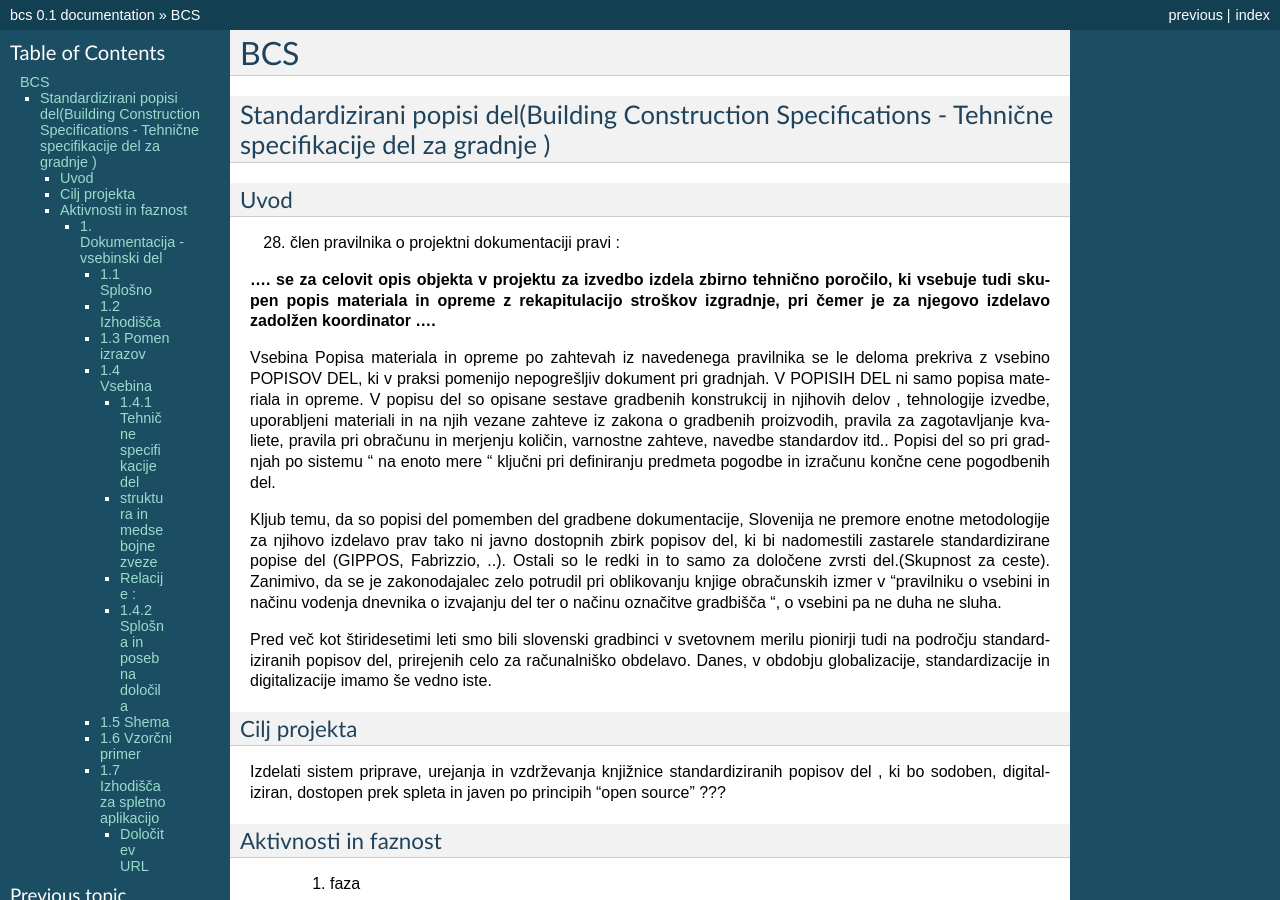
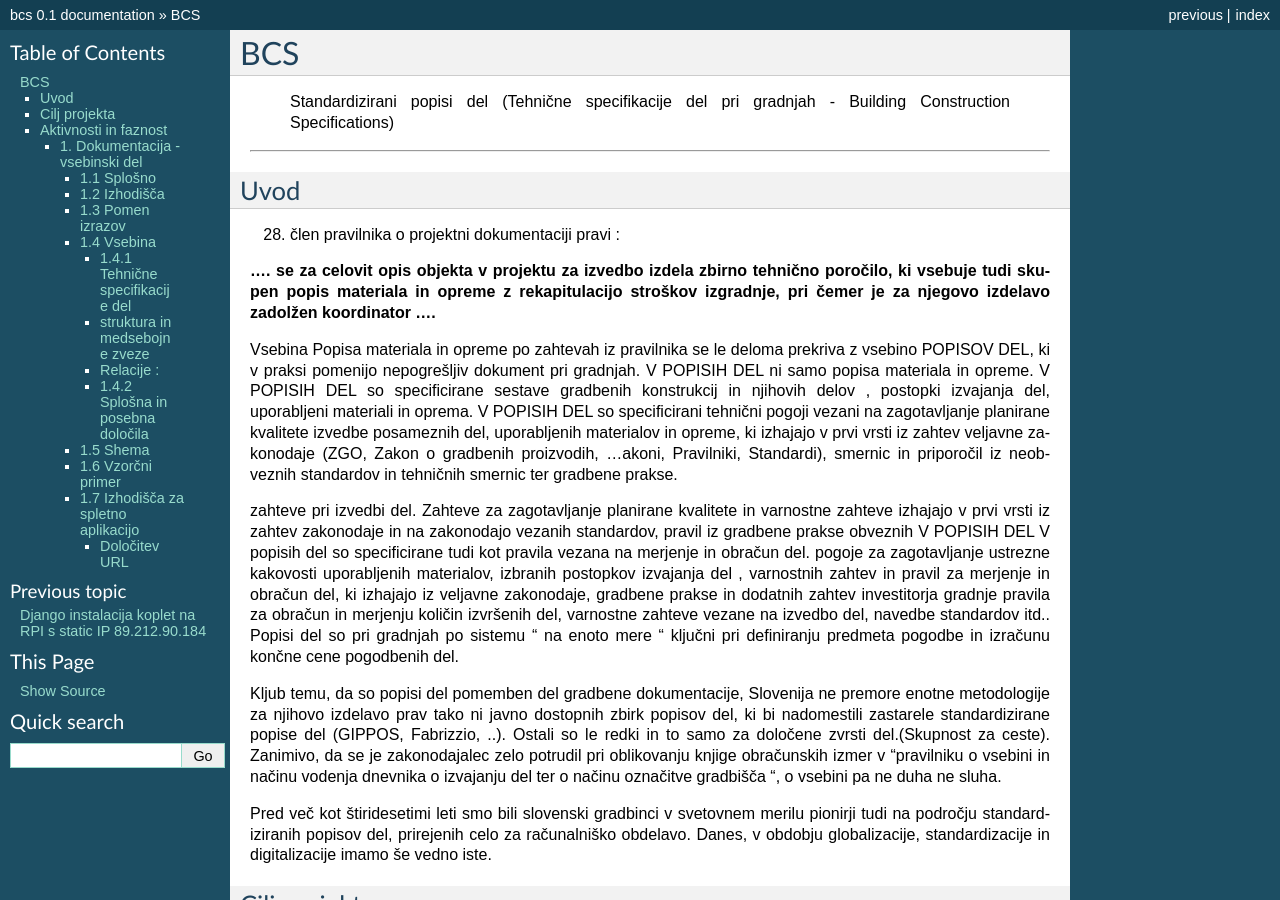
Before and after one commit to pavlovicr/bcs, a Sphinx documentation site: the page built from docs/bcs_projekt.rst, in a window 1280 px wide and 900 px high. Built offline with Sphinx 7.4.7, drawn with Linux system fonts in a browser that asks for light colours; pages that are not in the unit, such as notebooks, are missing from menus.

Commit message:
Update bcs_projekt.rst

```diff
--- a/docs/bcs_projekt.rst
+++ b/docs/bcs_projekt.rst
@@ -3,7 +3,7 @@ BCS
 ***
 
 
-Standardizirani popisi del(Building Construction Specifications - Tehnične specifikacije del za gradnje )
+ Standardizirani popisi del  (Tehnične specifikacije del pri gradnjah - Building Construction Specifications)
 ##################################################################################################################
 
 Uvod
@@ -15,11 +15,12 @@ Uvod
 **stroškov izgradnje, pri čemer je za njegovo izdelavo zadolžen koordinator ....**
 
 
-Vsebina Popisa materiala in opreme po zahtevah iz navedenega pravilnika  se le deloma prekriva z vsebino POPISOV DEL,
+Vsebina Popisa materiala in opreme po zahtevah iz pravilnika  se le deloma prekriva z vsebino POPISOV DEL,
 ki v praksi pomenijo nepogrešljiv dokument pri gradnjah. V POPISIH DEL ni samo popisa materiala in opreme.
-V popisu del so opisane sestave gradbenih konstrukcij in njihovih delov , tehnologije izvedbe,
-uporabljeni materiali in na njih vezane zahteve iz zakona o gradbenih proizvodih, pravila za zagotavljanje kvaliete,
-pravila pri obračunu in merjenju količin, varnostne zahteve, navedbe standardov itd..
+V POPISIH DEL so specificirane sestave gradbenih konstrukcij in njihovih delov , postopki izvajanja del,
+uporabljeni materiali in oprema. V POPISIH DEL so specificirani tehnični pogoji vezani na zagotavljanje planirane kvalitete izvedbe posameznih del, uporabljenih materialov in opreme, ki izhajajo v prvi vrsti iz zahtev veljavne zakonodaje (ZGO, Zakon o gradbenih proizvodih, ...akoni, Pravilniki, Standardi), smernic in priporočil iz neobveznih standardov in tehničnih smernic ter gradbene prakse.
+
+zahteve pri izvedbi del. Zahteve za zagotavljanje planirane kvalitete in varnostne zahteve izhajajo v prvi vrsti iz zahtev zakonodaje in na zakonodajo vezanih standardov, pravil iz gradbene prakse obveznih  V POPISIH DEL V popisih del so specificirane tudi  kot pravila vezana na merjenje in obračun del.    pogoje za zagotavljanje ustrezne  kakovosti uporabljenih materialov, izbranih postopkov izvajanja del , varnostnih zahtev in pravil za merjenje in obračun del, ki izhajajo iz veljavne zakonodaje, gradbene prakse in dodatnih zahtev investitorja gradnje  pravila za obračun in merjenju količin izvršenih del, varnostne zahteve vezane na izvedbo del, navedbe standardov itd..
 Popisi del so pri gradnjah po sistemu " na enoto mere " ključni pri definiranju predmeta pogodbe in izračunu končne cene pogodbenih del.
 
 Kljub temu, da so popisi del pomemben del gradbene dokumentacije, Slovenija ne premore enotne metodologije za njihovo izdelavo prav tako ni javno dostopnih zbirk popisov del, ki bi nadomestili zastarele standardizirane popise del (GIPPOS, Fabrizzio, ..). Ostali so le redki in to samo za določene zvrsti del.(Skupnost za ceste).
```
